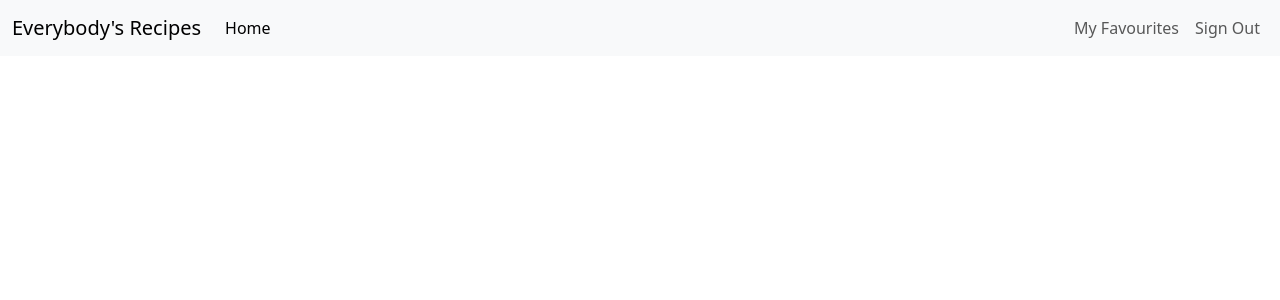
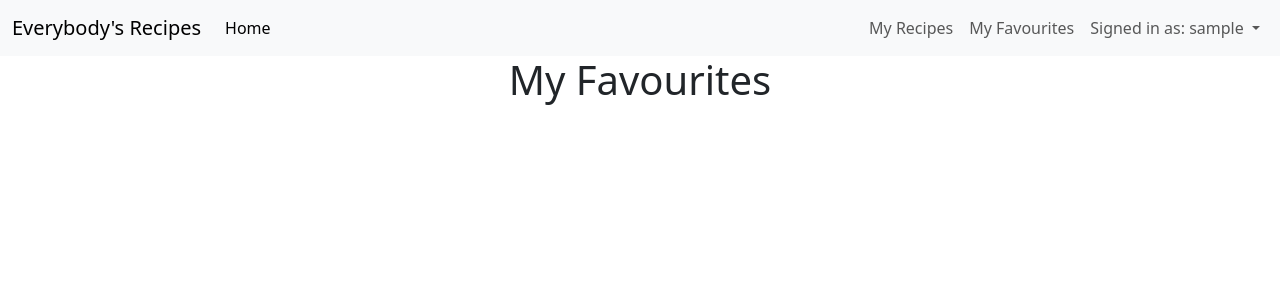
Before and after one commit to jp-clarke/everybodys-recipes, a Django app: page /favourites/ in a window 1280 px wide. Shown: the top 300 px of the page. Run offline with Django 3.2, Linux system fonts and the light colour scheme; the visitor is signed in with stand-in values (Sample User, id 1); data that the repository does not hold is empty; parts of the project's set-up code (start-up, migrations or seed data) failed here and were passed over.

Commit message:
Add page headings and update nav bar

```diff
--- a/templates/base.html
+++ b/templates/base.html
@@ -36,21 +36,11 @@
               </li>
               <li class="nav-item">
                 <a class="nav-link" href="#">Register</a>
-              </li>
-              <li class="nav-item dropdown">
-                <a class="nav-link dropdown-toggle" href="#" role="button" data-bs-toggle="dropdown" aria-expanded="false">
-                  Dropdown
-                </a>
-                <ul class="dropdown-menu">
-                  <li><a class="dropdown-item" href="#">Action</a></li>
-                  <li><a class="dropdown-item" href="#">Another action</a></li>
-                  <li><hr class="dropdown-divider"></li>
-                  <li><a class="dropdown-item" href="#">Something else here</a></li>
-                </ul>
-              </li>
-              <li class="nav-item">
+              </li> -->
+
+              <!-- <li class="nav-item">
                 <a class="nav-link disabled">Disabled</a>
-              </li> -->
+              </li>  -->
             </ul>
             <!-- <form class="d-flex" role="search">
                 <input class="form-control me-2" type="search" placeholder="Search" aria-label="Search">
@@ -59,10 +49,29 @@
             <ul class="navbar-nav ms-auto mb-2 mb-lg-0">
               {% if user.is_authenticated %}
               <li class="nav-item">
+                <a class="nav-link" href="{% url 'my_recipes' %}">My Recipes</a>
+              </li>
+              <li class="nav-item">
                 <a class="nav-link" href="{% url 'favourites' %}">My Favourites</a>
               </li>
-              <li class="nav-item">
+              <!-- <li class="nav-item">
                 <a class="nav-link" href="{% url 'account_logout' %}">Sign Out</a>
+              </li> -->
+              <li class="nav-item dropdown">
+                <a class="nav-link dropdown-toggle" href="#" role="button" data-bs-toggle="dropdown" aria-expanded="false">
+                  Signed in as: {{ user.username }}
+                </a>
+                <ul class="dropdown-menu">
+                  <li class="nav-item">
+                    <a class="nav-link" href="{% url 'create_recipe_form' %}">Create a Recipe</a>
+                  </li>
+                  <li class="nav-item">
+                    <a class="nav-link" href="{% url 'account_logout' %}">Sign Out</a>
+                  </li>
+                  <!-- <li><a class="dropdown-item" href="#">Another action</a></li>
+                  <li><hr class="dropdown-divider"></li>
+                  <li><a class="dropdown-item" href="#">Something else here</a></li> -->
+                </ul>
               </li>
               {% else %}
               <li class="nav-item">
@@ -93,6 +102,8 @@
 
 
     <main>
+        <h1 class="text-center">{% block heading %}{% endblock %}</h1>
+
         {% block content %}
 
         {% endblock content %}
--- a/templates/favourites.html
+++ b/templates/favourites.html
@@ -1 +1,4 @@
 {% extends 'index.html' %}
+{% block heading %}
+My Favourites
+{% endblock %}
--- a/templates/index.html
+++ b/templates/index.html
@@ -1,7 +1,10 @@
 {% extends 'base.html' %}
 
+{% block heading %}
+All Recipes
+{% endblock %}
+
 {% block content %}
-
 
 <div class="container-fluid">
     <div class="row mt-4">
--- a/templates/my_recipes.html
+++ b/templates/my_recipes.html
@@ -1 +1,4 @@
 {% extends 'index.html' %}
+{% block heading %}
+My Recipes
+{% endblock %}
```
